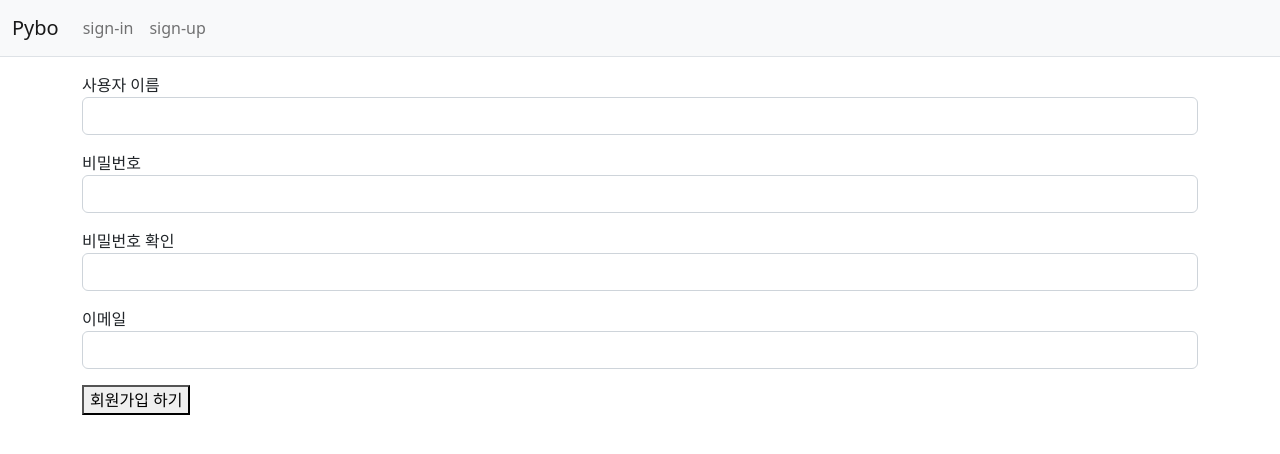
After one commit to sunsik17/mysite, a Django app: page /common/signup/ in a window 1280 px wide. The commit adds this page. Shown: the top 454 px of the page. Run offline with Django 5.2, Linux system fonts and the light colour scheme; some libraries are stand-ins or nearby versions.

```diff
--- /dev/null
+++ b/common/forms.py
@@ -0,0 +1,11 @@
+from django import forms
+from django.contrib.auth.forms import UserCreationForm
+from django.contrib.auth.models import User
+
+
+class SignUpForm(UserCreationForm):
+    email = forms.EmailField(label='email')
+
+    class Meta:
+        model = User
+        fields = ('username', 'password1', 'password2', 'email')
--- a/common/urls.py
+++ b/common/urls.py
@@ -1,10 +1,13 @@
 from django.urls import path
 from django.contrib.auth import views as auth_views
+
+from . import views
 
 app_name = 'common'
 
 urlpatterns = [
     path('login/', auth_views.LoginView.as_view(template_name='common/login.html'), name='login'),
-    path('logout/', auth_views.LogoutView.as_view(), name='logout')
+    path('logout/', views.logout, name='logout'),
+    path('signup/', views.signup, name='signup'),
 
 ]
--- a/common/views.py
+++ b/common/views.py
@@ -1,3 +1,27 @@
-from django.shortcuts import render
+from django.contrib.auth import authenticate, login, logout as auth_logout
+from django.shortcuts import render, redirect
+
+from common.forms import SignUpForm
+from pybo import views
+
 
 # Create your views here.
+def signup(request):
+    if request.method == 'POST':
+        form = SignUpForm(request.POST)
+        if form.is_valid():
+            form.save()
+            username = form.cleaned_data.get('username')
+            raw_password = form.cleaned_data.get('password1')
+            user = authenticate(username=username, password=raw_password)  # 인증
+            login(request, user)  # 로그인
+            return redirect('index')
+    else:
+        form = SignUpForm()
+
+    return render(request, 'common/signup.html', {'form': form})
+
+
+def logout(request):
+    auth_logout(request)
+    return redirect('index')
--- /dev/null
+++ b/templates/common/signup.html
@@ -0,0 +1,30 @@
+{% extends 'base.html' %}
+{% block content %}
+<div class="container my-3">
+    <form method="post" action="{% url 'common:signup' %}">
+        {% csrf_token %}
+        {% include "form_errors.html" %}
+        <div class="mb-3">
+            <label for="username">사용자 이름</label>
+            <input type="text" class="form-control" name="username" id="username"
+                   value="{{ form.username.value|default_if_none:'' }}">
+        </div>
+        <div class="mb-3">
+            <label for="password1">비밀번호</label>
+            <input type="password" class="form-control" name="password1" id="password1"
+                   value="{{ form.password1.value|default_if_none:'' }}">
+        </div>
+        <div class="mb-3">
+            <label for="password2">비밀번호 확인</label>
+            <input type="password" class="form-control" name="password2" id="password2"
+                   value="{{ form.password2.value|default_if_none:'' }}">
+        </div>
+        <div class="mb-3">
+            <label for="email">이메일</label>
+            <input type="email" class="form-control" name="email" id="email"
+                   value="{{ form.email.value|default_if_none:'' }}">
+        </div>
+        <button type="submit" class="btn-primary">회원가입 하기</button>
+    </form>
+</div>
+{% endblock %}
--- a/templates/navbar.html
+++ b/templates/navbar.html
@@ -14,9 +14,14 @@
             <ul class="navbar-nav me-auto mb-2 mb-lg-0">
                 <li class="nav-item">
                     {% if user.is_authenticated %}
-                    <a class="nav-link" href="{% url 'common:logout' %}">{{ user.username }} (log-out)</a>
+                    <a class="nav-link" href="{% url 'common:logout' %}">{{ user.username }} sign-out </a>
                     {% else %}
-                    <a class="nav-link" href="{% url 'common:login' %}">log-in</a>
+                    <a class="nav-link" href="{% url 'common:login' %}">sign-in</a>
+                    {% endif %}
+                </li>
+                <li>
+                    {% if not user.is_authenticated %}
+                    <a class="nav-link" href="{% url 'common:signup' %}">sign-up</a>
                     {% endif %}
                 </li>
             </ul>
```
Also changed, not shown: db.sqlite3.
